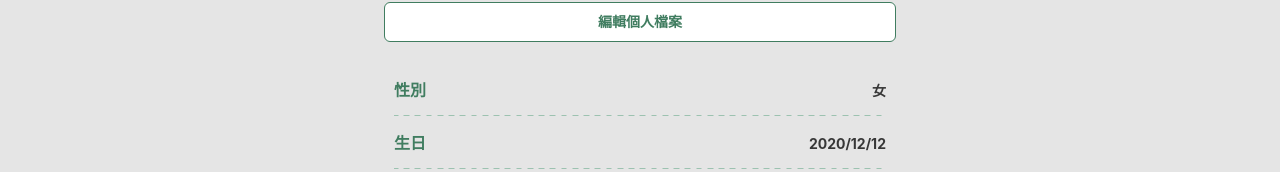
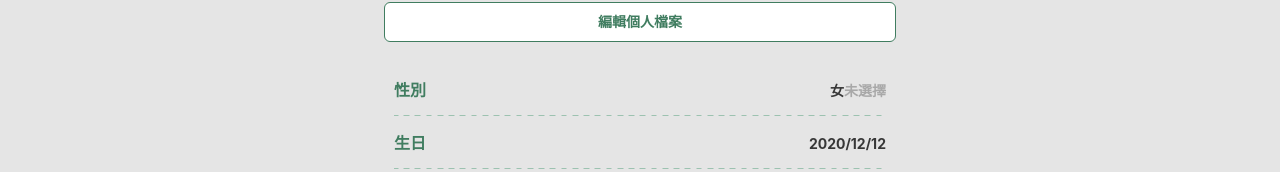
Before and after one commit to yachen168/Healthy-Eating, a Vue app: page /recording/user-info-view in a window 1280 px wide. Shown: the part 293-465 px from the top of the page. Built offline with nearby package versions, Linux system fonts and the light colour scheme.

Commit message:
feat: defualt values for userinfo table

```diff
--- a/src/components/userInfo/UserInfoTable.vue
+++ b/src/components/userInfo/UserInfoTable.vue
@@ -6,17 +6,20 @@
         <span v-if="data.value === 'female'">女</span>
         <span v-if="data.value === 'male'">男</span>
         <span v-if="data.value === 'others'">其他</span>
+        <span v-else class="empty">未選擇</span>
       </template>
 
       <!-- ===== 轉換生日欄的資料格式 ======= -->
       <template v-slot:cell(birthday)="data">
-        <span>{{ data.value.split("-").join("/") }}</span>
+        <span v-if="data.value">{{ data.value.split("-").join("/") }}</span>
+        <span v-else class="empty">年/月/日</span>
       </template>
 
       <!-- ===== 身高欄的單位顏色、間距 ======= -->
       <template v-slot:cell(height)="data">
         <span>{{ data.value }}</span>
-        <span class="unit unit-height">公分/cm</span>
+        <span v-if="data.value" class="unit unit-height">公分/cm</span>
+        <span v-else class="empty">未填寫</span>
       </template>
 
       <!-- ===== 體重欄的單位顏色、間距 ======= -->
@@ -66,6 +69,12 @@ export default {
   }
 }
 
+.empty {
+  font-size: 14px;
+  font-weight: 700;
+  color: #a8a8a8;
+}
+
 ::v-deep .table td {
   position: relative;
   border-top: none;
```
